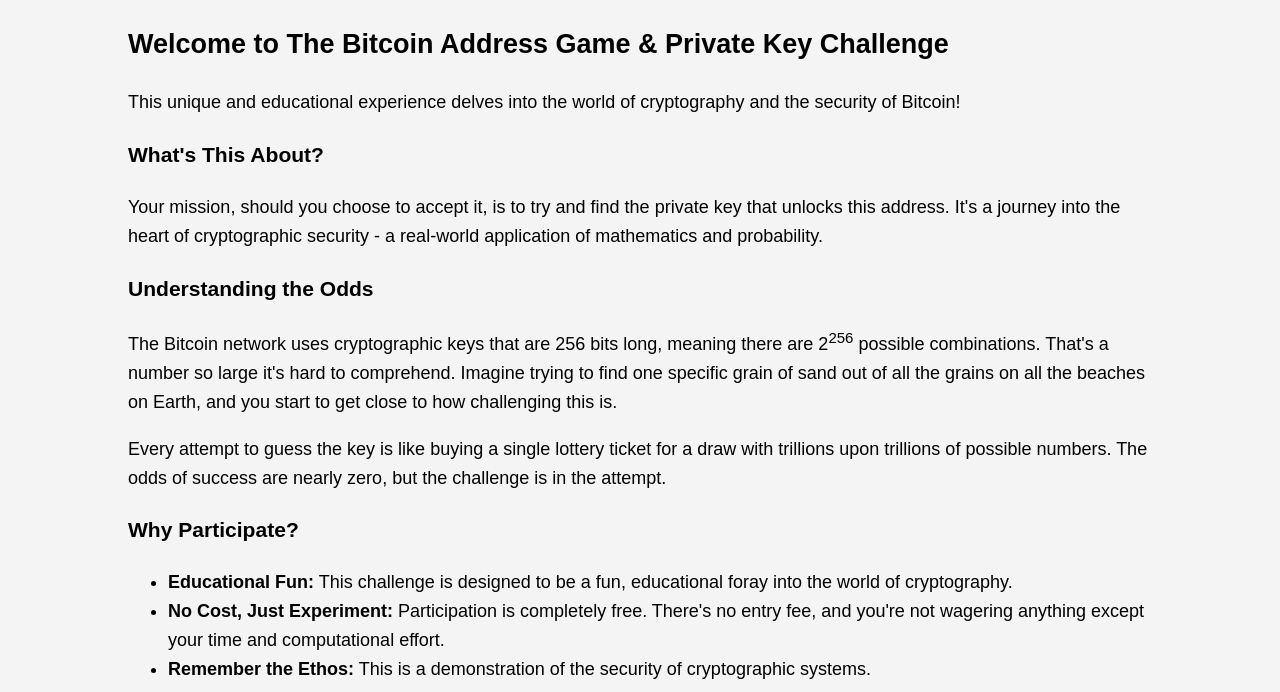
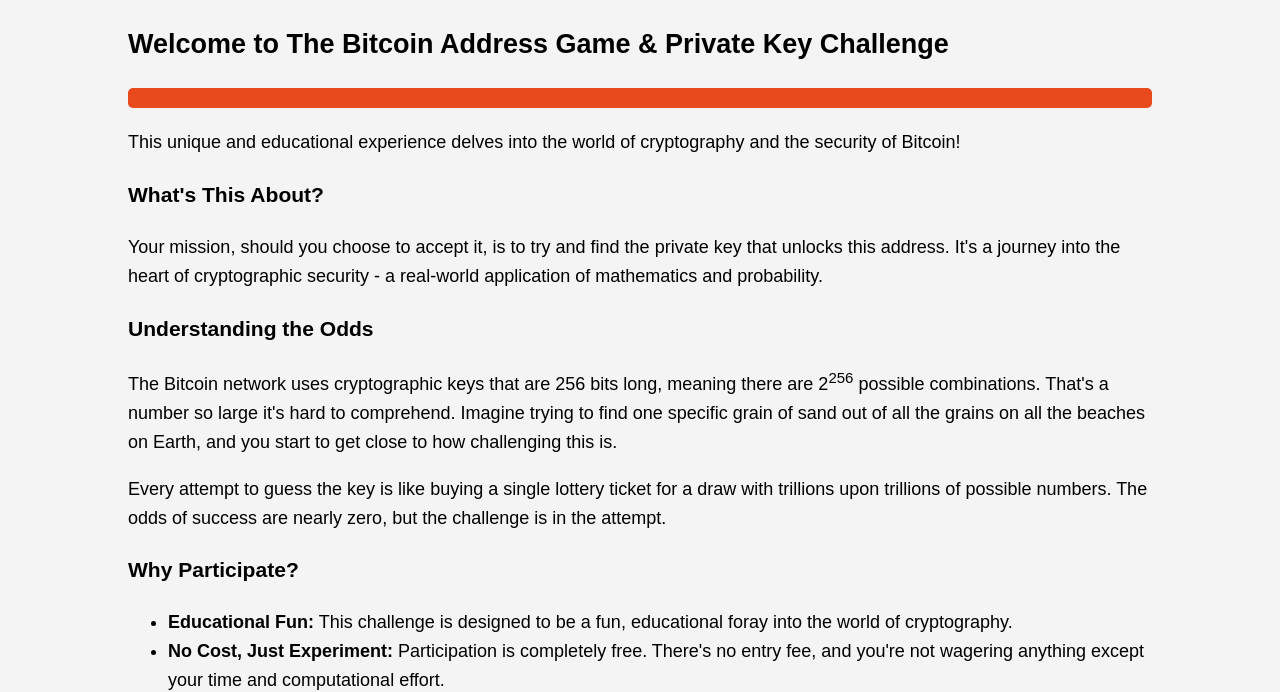
Before and after one commit to codenlighten/private_key_games_hosted, a website: page public/index.html in a window 1280 px wide. Shown: the part 119-811 px from the top of the page. Drawn offline with Linux system fonts and the light colour scheme; a script that the page names is missing.

Commit message:
first hosted

```diff
--- a/public/index.html
+++ b/public/index.html
@@ -219,6 +219,15 @@
       }
       #details {
         margin-bottom: 20px;
+        padding: 10px;
+        border-radius: 5px;
+        background-color: #e8491d;
+        color: white;
+        text-align: center;
+      }
+      #details p {
+        margin: 0;
+        font: 1em sans-serif;
       }
 
       @media (max-width: 768px) {
```
